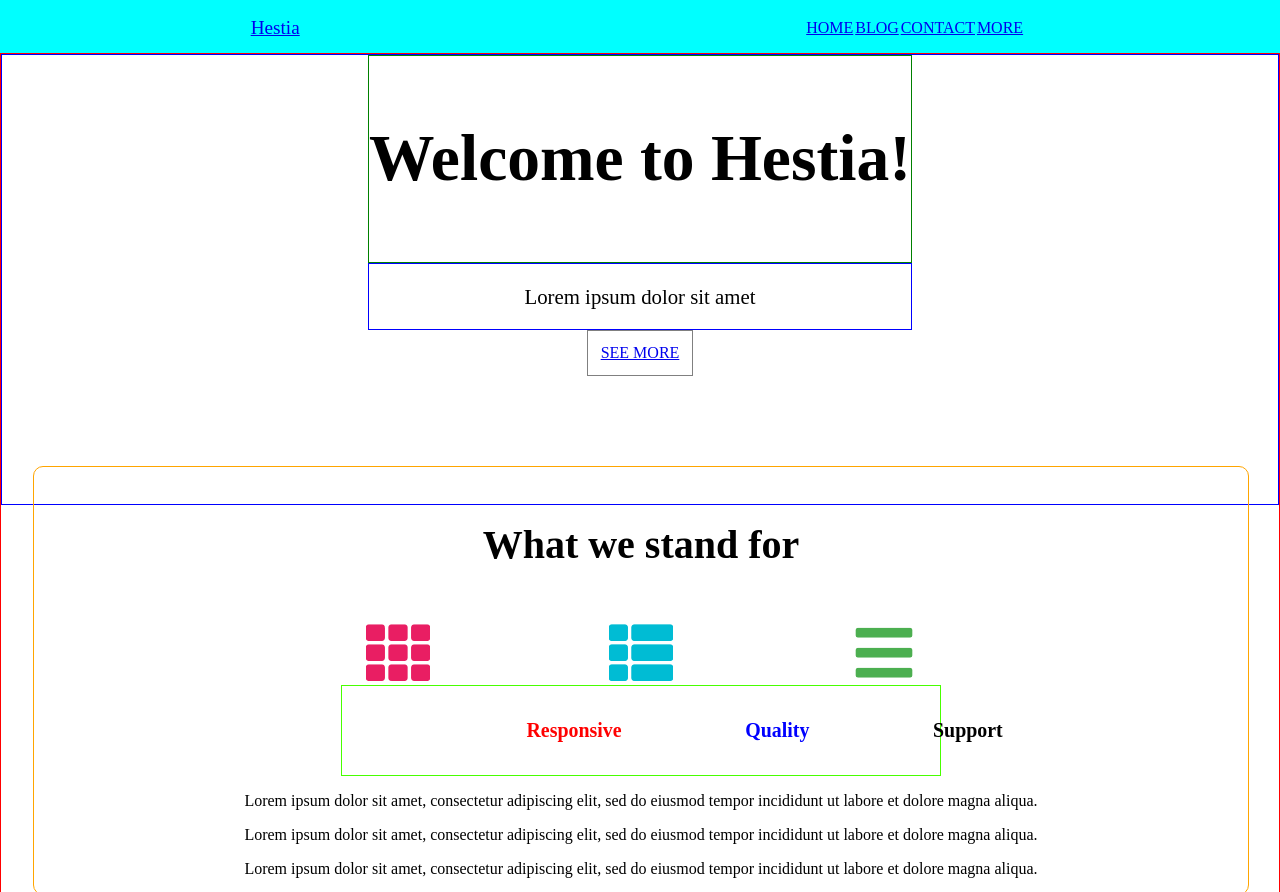
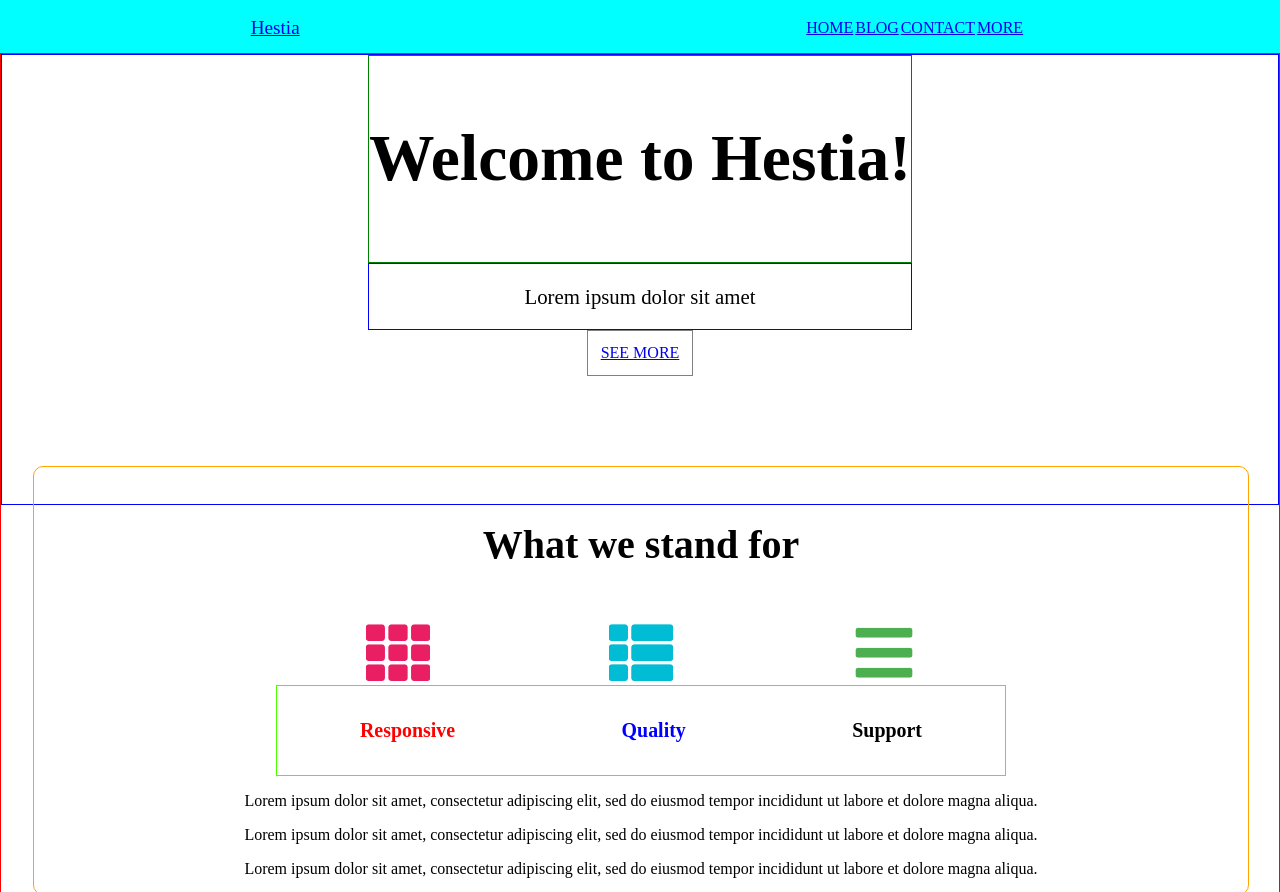
Before and after one commit to shawn-dpl/css-capstone, a plain HTML site: page index.html in a window 1280 px wide. Shown: the top 892 px of the page. Drawn offline with Linux system fonts and the light colour scheme.

Commit message:
small changes

```diff
--- a/index.html
+++ b/index.html
@@ -50,7 +50,7 @@
         <img src="images/quality.jpg" alt="responsive" />
         <img src="images/support.jpg" alt="responsive" />
       </div>
-      <div class="stand-for-captions-title">
+      <div class="stand-for-captions-titles">
         <div class="title-1">
           <h5>Responsive</h5>
         </div>
--- a/styles/page-1.scss
+++ b/styles/page-1.scss
@@ -80,7 +80,7 @@ body {
     width: 95%;
     margin-left: 2.5%;
     margin-top: -3%;
-    justify-content: center;
+    justify-content: space-between;
     align-items: center;
     border: 1px solid orange;
     border-radius: 10px;
@@ -94,15 +94,15 @@ body {
       align-items: center;
       width: 60%;
     }
-    .stand-for-captions-title {
+    .stand-for-captions-titles {
       display: flex;
-      justify-content: flex-start;
-      // grid-template-columns: repeat(3, 1fr);
-      column-gap: 54%;
+      justify-content: space-around;
+      // column-gap: 54%;
       // flex-direction: row;
-      // align-items: ;
+      align-items: center;
       font-size: x-large;
-      padding: 0 15.2%;
+      // padding: 0 15.2%;
+      width: 60%;
       border: 1px solid rgb(72, 255, 0);
 
       .title-1 {
```
Also changed, not shown: styles/page-1.css, 1 other file.
